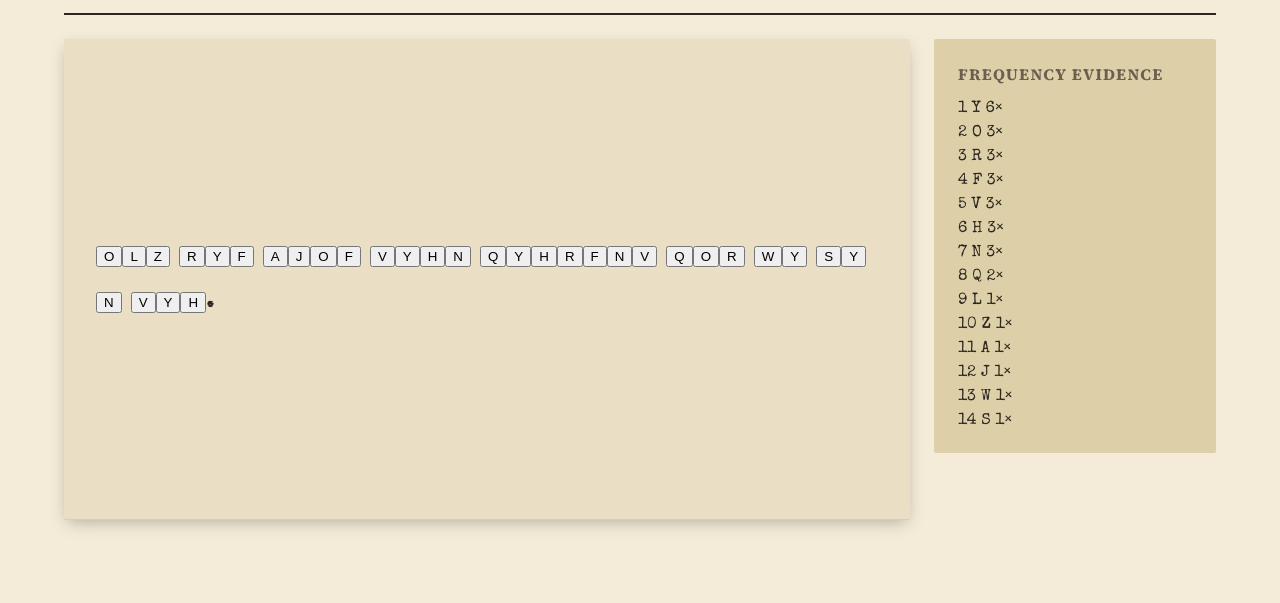
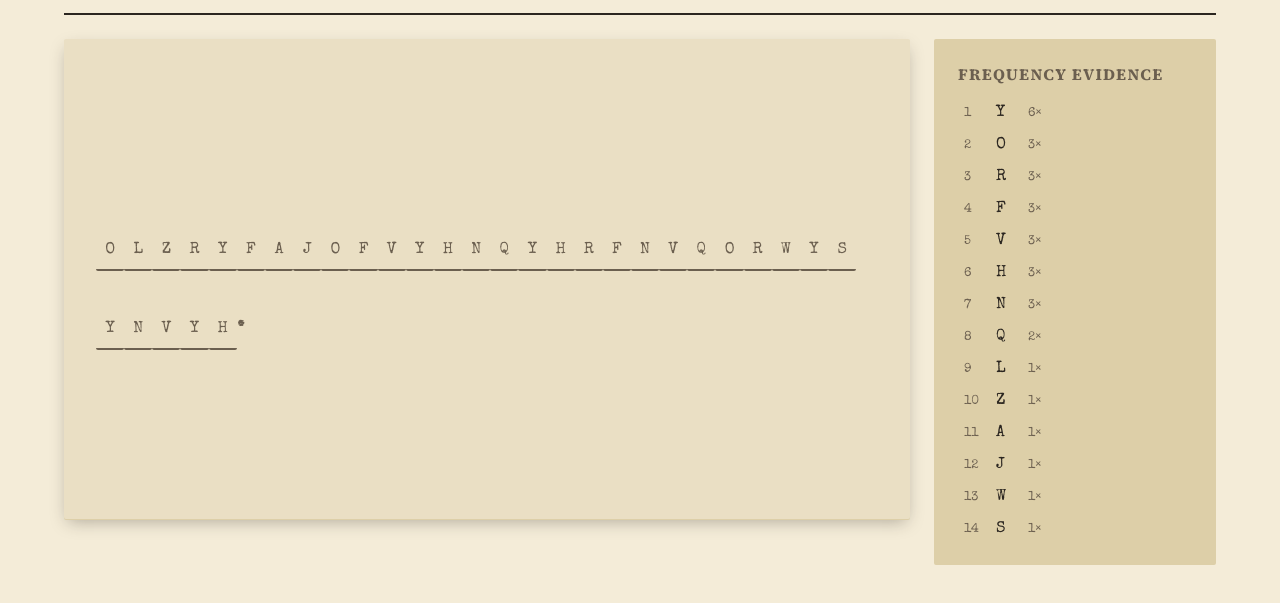
Before and after one commit to ctkrug/chrono-cipher, a website built with Vite: page index.html in a window 1280 px wide. Shown: the part 65-668 px from the top of the page. Built offline with nearby package versions, Linux system fonts and the light colour scheme.

Commit message:
style(ui): theme cipher cells and evidence rows
Cells get themed hover/focus-visible/active/selected states instead of a
naked native paragraph; evidence rows gain a solved-state highlight and a
guessed-letter column.

```diff
--- a/src/style.css
+++ b/src/style.css
@@ -103,12 +103,83 @@ body {
 }
 
 .dossier__ciphertext {
+  display: flex;
+  flex-wrap: wrap;
+  align-items: flex-end;
   font-family: var(--font-display);
   font-size: clamp(1.1rem, 2.4vw, 1.6rem);
   line-height: 1.8;
   letter-spacing: 0.06em;
   margin: 0;
-  word-break: break-word;
+  row-gap: var(--space-2);
+}
+
+.dossier__cell {
+  display: inline-flex;
+}
+
+.dossier__cell--static {
+  align-items: flex-end;
+  padding-bottom: 6px;
+  color: var(--text-muted);
+}
+
+button.dossier__cell {
+  flex-direction: column;
+  align-items: center;
+  justify-content: flex-end;
+  min-width: 1.1em;
+  min-height: 44px;
+  padding: 4px 3px;
+  border: none;
+  border-bottom: 2px solid var(--text-muted);
+  border-radius: var(--radius);
+  background: transparent;
+  color: var(--text);
+  font: inherit;
+  cursor: pointer;
+  transition:
+    background-color 160ms ease-out,
+    border-color 160ms ease-out,
+    transform 160ms ease-out;
+}
+
+button.dossier__cell:hover {
+  background: rgba(161, 61, 43, 0.08);
+}
+
+button.dossier__cell:focus-visible {
+  outline: 2px solid var(--accent-support);
+  outline-offset: 2px;
+}
+
+button.dossier__cell:active {
+  transform: translateY(1px);
+}
+
+.dossier__cell-plain {
+  font-size: 0.95em;
+  min-height: 1em;
+  color: var(--accent);
+}
+
+.dossier__cell-cipher {
+  font-size: 0.62em;
+  color: var(--text-muted);
+}
+
+.dossier__cell--selected {
+  border-bottom-color: var(--accent);
+  background: rgba(161, 61, 43, 0.12);
+}
+
+.dossier__cell--solved .dossier__cell-cipher {
+  text-decoration: line-through;
+  opacity: 0.6;
+}
+
+.dossier__cell--hinted .dossier__cell-plain {
+  color: var(--accent-support);
 }
 
 .dossier__evidence {
@@ -125,7 +196,7 @@ body {
   margin: 0 0 var(--space-2);
 }
 
-.dossier__evidence ul {
+.evidence__list {
   list-style: none;
   margin: 0;
   padding: 0;
@@ -134,3 +205,31 @@ body {
   gap: var(--space-1);
   font-family: var(--font-display);
 }
+
+.evidence__item {
+  display: grid;
+  grid-template-columns: 1.5em 1.5em 1fr 1.5em;
+  align-items: center;
+  gap: var(--space-1);
+  padding: 4px 6px;
+  border-radius: var(--radius);
+}
+
+.evidence__rank {
+  color: var(--text-muted);
+  font-size: 0.8em;
+}
+
+.evidence__count {
+  color: var(--text-muted);
+  font-size: 0.8em;
+}
+
+.evidence__guess {
+  color: var(--accent);
+  font-weight: 700;
+}
+
+.evidence__item--solved {
+  background: var(--surface-1);
+}
```
